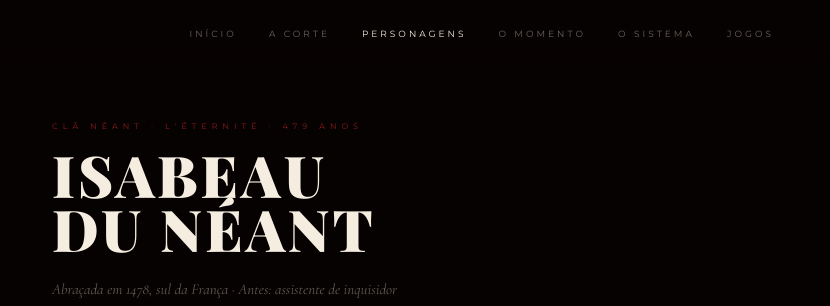
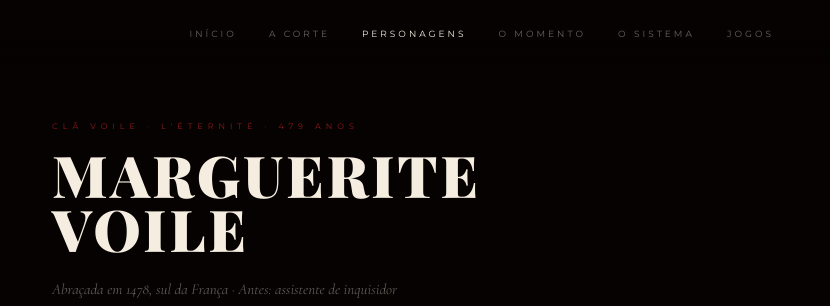
Before and after one commit to lacourrpg/lacour, a plain HTML site: page perfil.html in a window 1280 px wide. Shown: the top 306 px of the page, 450-1280 px from the left. Drawn offline with nearby package versions, Linux system fonts and the light colour scheme; a web font is replaced by a local one.

Commit message:
Update perfil.html

```diff
--- a/perfil.html
+++ b/perfil.html
@@ -126,8 +126,8 @@
          style="width:100%;height:450px;object-fit:cover;object-position:top;" />
   </div>
   <div class="ph-info">
-    <span class="ph-clan">Clã Néant · L'Éternité · 479 anos</span>
-    <h1 class="ph-name">Isabeau<br/>du Néant</h1>
+    <span class="ph-clan">Clã Voile · L'Éternité · 479 anos</span>
+    <h1 class="ph-name">Marguerite<br/>Voile</h1>
     <p class="ph-sub">Abraçada em 1478, sul da França · Antes: assistente de inquisidor</p>
     <div class="stats">
       <span class="stat">SOC<b>03</b></span>
```
